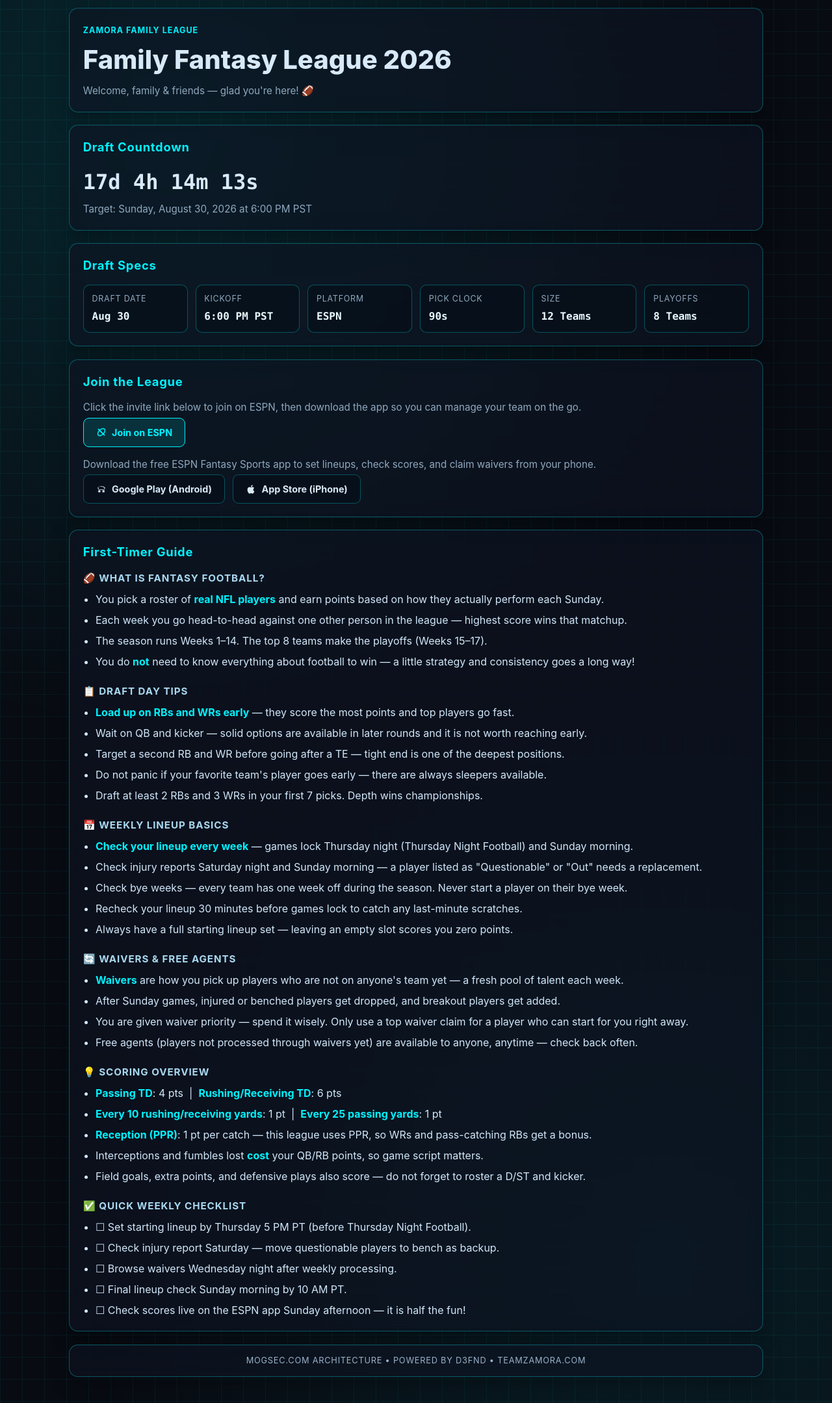
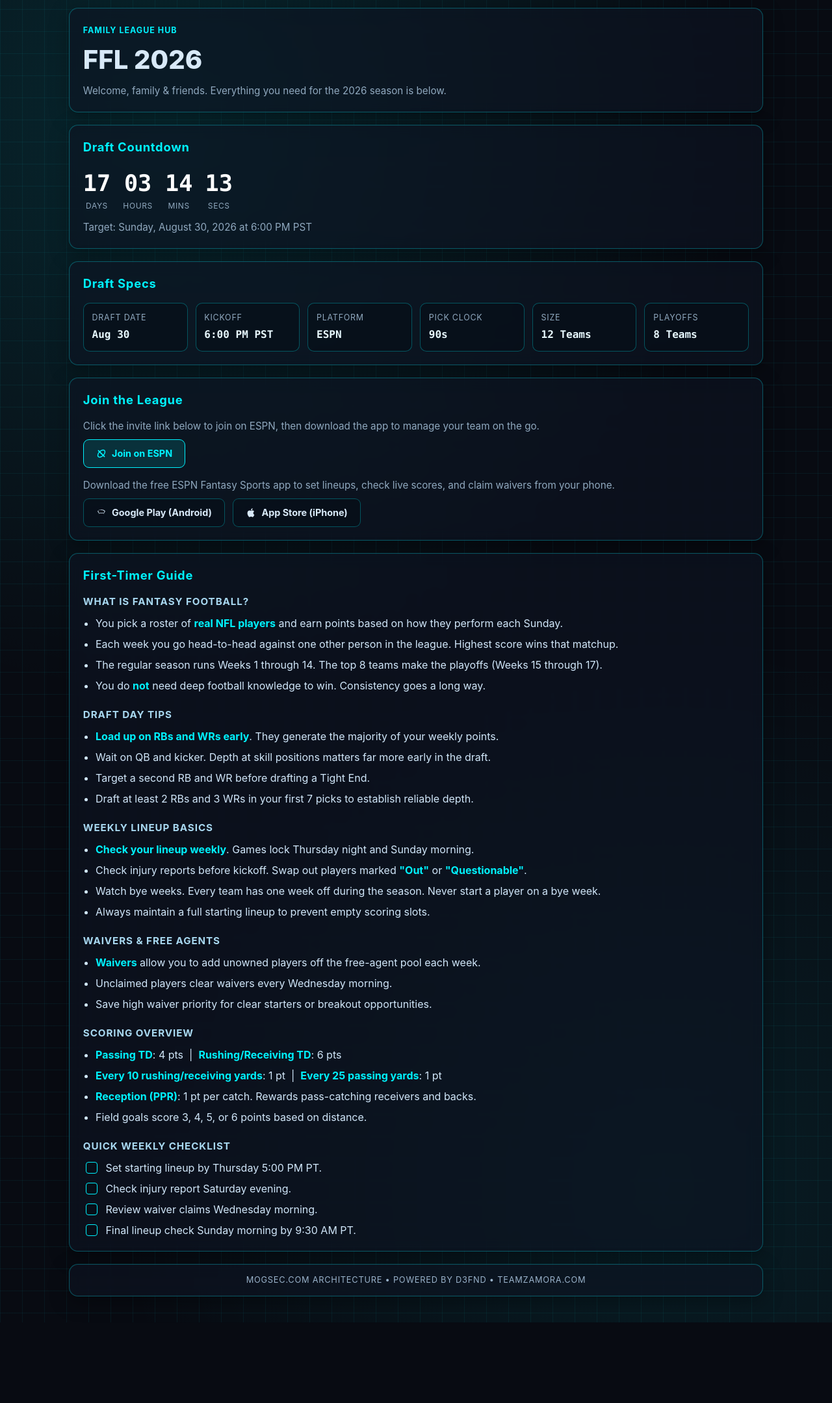
Before and after one commit to D3FND/fantasy-football-site-src, a plain HTML site: page docs/index.html in a window 1280 px wide. Shown: the part 20-2179 px from the top of the page at 65% size. After the commit the page ends 2055 px from the top, so only its background shows below. Drawn offline with Linux system fonts and the light colour scheme.

Commit message:
Update title and enhance countdown timer display

```diff
--- a/docs/index.html
+++ b/docs/index.html
@@ -3,7 +3,7 @@
 <head>
   <meta charset="UTF-8" />
   <meta name="viewport" content="width=device-width, initial-scale=1.0" />
-  <title>Family Fantasy League 2026 | Zamora Family</title>
+  <title>Family Fantasy Football League 2026</title>
   <style>
     :root {
       --bg: #080b12;
@@ -88,15 +88,34 @@
       letter-spacing: 0.04em;
     }
 
-    #countdown-value {
+    .timer-grid {
+      display: flex;
+      gap: 1.2rem;
+      margin-top: 0.5rem;
+    }
+
+    .timer-block {
+      display: flex;
+      flex-direction: column;
+      align-items: center;
+    }
+
+    .timer-val {
       font-family: ui-monospace, SFMono-Regular, Menlo, Monaco, Consolas, "Liberation Mono", "Courier New", monospace;
-      font-size: clamp(1.2rem, 4.2vw, 2rem);
+      font-size: clamp(1.5rem, 4vw, 2.2rem);
       font-weight: 700;
-      margin: 0.2rem 0 0;
+      color: #ffffff;
+    }
+
+    .timer-unit {
+      font-size: 0.75rem;
+      color: var(--muted);
+      text-transform: uppercase;
+      letter-spacing: 0.05em;
     }
 
     #countdown-note {
-      margin: 0.45rem 0 0;
+      margin: 0.8rem 0 0;
       color: var(--muted);
       font-size: 0.95rem;
     }
@@ -135,7 +154,6 @@
       color: #e8f9ff;
     }
 
-    /* Join section */
     .join {
       padding: 1.25rem 1.3rem;
     }
@@ -146,7 +164,7 @@
     }
 
     .join-desc {
-      margin: 0 0 0.25rem;
+      margin: 0 0 0.5rem;
       color: var(--muted);
       font-size: 0.95rem;
     }
@@ -195,7 +213,6 @@
       flex-shrink: 0;
     }
 
-    /* Guide section */
     .guide {
       padding: 1.25rem 1.3rem;
     }
@@ -229,6 +246,54 @@
       color: var(--accent);
     }
 
+    /* Interactive Checklist Styling */
+    .checklist-ul {
+      list-style: none !important;
+      padding-left: 0 !important;
+    }
+
+    .check-item {
+      display: flex;
+      align-items: center;
+      gap: 0.6rem;
+      cursor: pointer;
+      user-select: none;
+    }
+
+    .check-item input[type="checkbox"] {
+      appearance: none;
+      -webkit-appearance: none;
+      width: 18px;
+      height: 18px;
+      border: 1px solid var(--accent);
+      border-radius: 4px;
+      background: rgba(5, 15, 23, 0.62);
+      cursor: pointer;
+      position: relative;
+      flex-shrink: 0;
+    }
+
+    .check-item input[type="checkbox"]:checked {
+      background: var(--accent);
+    }
+
+    .check-item input[type="checkbox"]:checked::after {
+      content: '';
+      position: absolute;
+      left: 5px;
+      top: 2px;
+      width: 4px;
+      height: 8px;
+      border: solid #080b12;
+      border-width: 0 2px 2px 0;
+      transform: rotate(45deg);
+    }
+
+    .check-item input[type="checkbox"]:checked + span {
+      text-decoration: line-through;
+      color: var(--muted);
+    }
+
     footer {
       text-align: center;
       padding: 0.9rem 1rem;
@@ -242,14 +307,19 @@
 <body>
   <main class="portal">
     <header class="glass">
-      <div class="tag">ZAMORA FAMILY LEAGUE</div>
-      <h1>Family Fantasy League 2026</h1>
-      <p class="header-sub">Welcome, family &amp; friends — glad you're here! 🏈</p>
+      <div class="tag">FAMILY LEAGUE HUB</div>
+      <h1>FFL 2026</h1>
+      <p class="header-sub">Welcome, family &amp; friends. Everything you need for the 2026 season is below.</p>
     </header>
 
     <section class="countdown glass" aria-labelledby="countdown-heading">
       <h2 id="countdown-heading">Draft Countdown</h2>
-      <p id="countdown-value" aria-live="polite">Loading timer...</p>
+      <div class="timer-grid" id="timer-container" aria-live="polite">
+        <div class="timer-block"><span class="timer-val" id="d-val">00</span><span class="timer-unit">Days</span></div>
+        <div class="timer-block"><span class="timer-val" id="h-val">00</span><span class="timer-unit">Hours</span></div>
+        <div class="timer-block"><span class="timer-val" id="m-val">00</span><span class="timer-unit">Mins</span></div>
+        <div class="timer-block"><span class="timer-val" id="s-val">00</span><span class="timer-unit">Secs</span></div>
+      </div>
       <p id="countdown-note">Target: Sunday, August 30, 2026 at 6:00 PM PST</p>
     </section>
 
@@ -269,25 +339,22 @@
       <h2 id="join-heading">Join the League</h2>
       <div class="join-body">
         <div>
-          <p class="join-desc">Click the invite link below to join on ESPN, then download the app so you can manage your team on the go.</p>
+          <p class="join-desc">Click the invite link below to join on ESPN, then download the app to manage your team on the go.</p>
           <div class="btn-row">
             <a class="btn btn-primary" href="https://fantasy.espn.com/football/league/join?leagueId=1901019533&inviteId=62def108-1768-4e2f-82d4-c03c1a91d680" target="_blank" rel="noopener noreferrer">
-              <!-- football icon -->
               <svg width="16" height="16" viewBox="0 0 24 24" fill="none" stroke="currentColor" stroke-width="2.2" stroke-linecap="round" stroke-linejoin="round" aria-hidden="true"><ellipse cx="12" cy="12" rx="10" ry="6" transform="rotate(-45 12 12)"/><line x1="5.5" y1="5.5" x2="18.5" y2="18.5"/><line x1="12" y1="2" x2="12" y2="22" transform="rotate(-45 12 12)"/></svg>
               Join on ESPN
             </a>
           </div>
         </div>
         <div>
-          <p class="join-desc">Download the free ESPN Fantasy Sports app to set lineups, check scores, and claim waivers from your phone.</p>
+          <p class="join-desc">Download the free ESPN Fantasy Sports app to set lineups, check live scores, and claim waivers from your phone.</p>
           <div class="btn-row">
             <a class="btn btn-store" href="https://play.google.com/store/apps/details?id=com.espn.fantasy.lm.football" target="_blank" rel="noopener noreferrer">
-              <!-- android icon -->
-              <svg width="16" height="16" viewBox="0 0 24 24" fill="currentColor" aria-hidden="true"><path d="M17.523 15.341a.6.6 0 1 0 0-1.2.6.6 0 0 0 0 1.2zm-11.046 0a.6.6 0 1 0 0-1.2.6.6 0 0 0 0 1.2zM3.184 8.4l1.56 3.12A2.4 2.4 0 0 0 7.2 13.2h9.6a2.4 2.4 0 0 0 2.456-1.68l1.56-3.12A9.6 9.6 0 0 0 12 4.8a9.6 9.6 0 0 0-8.816 3.6zm1.632-1.32A8.4 8.4 0 0 1 12 6a8.4 8.4 0 0 1 7.184 3.08L17.8 12H6.2L4.816 7.08zM7.2 14.4v3.6a1.2 1.2 0 0 0 2.4 0v-3.6H7.2zm7.2 0v3.6a1.2 1.2 0 0 0 2.4 0v-3.6h-2.4zM4.8 14.4v3.6a1.2 1.2 0 0 0 2.4 0v-3.6H4.8zm12 0v3.6a1.2 1.2 0 0 0 2.4 0v-3.6h-2.4z"/></svg>
+              <svg width="16" height="16" viewBox="0 0 24 24" fill="currentColor" aria-hidden="true"><path d="M17.523 15.341a.6.6 0 1 0 0-1.2.6.6 0 0 0 0 1.2zm-11.046 0a.6.6 0 1 0 0-1.2.6.6 0 0 0 0 1.2zM3.184 8.4l1.56 3.12A2.4 2.4 0 0 0 7.2 13.2h9.6a2.4 2.4 0 0 0 2.456-1.68l1.56-3.12A9.6 9.6 0 0 0 12 4.8a9.6 9.6 0 0 0-8.816 3.6zm1.632-1.32A8.4 8.4 0 0 1 12 6a8.4 8.4 0 0 1 7.184 3.08L17.8 12H6.2L4.816 7.08z"/></svg>
               Google Play (Android)
             </a>
             <a class="btn btn-store" href="https://apps.apple.com/us/app/espn-fantasy-sports-more/id555376968" target="_blank" rel="noopener noreferrer">
-              <!-- apple icon -->
               <svg width="16" height="16" viewBox="0 0 24 24" fill="currentColor" aria-hidden="true"><path d="M18.71 19.5c-.83 1.24-1.71 2.45-3.05 2.47-1.34.03-1.77-.79-3.29-.79-1.53 0-2 .77-3.27.82-1.31.05-2.3-1.32-3.14-2.53C4.25 17 2.94 12.45 4.7 9.39c.87-1.52 2.43-2.48 4.12-2.51 1.28-.02 2.5.87 3.29.87.78 0 2.26-1.07 3.8-.91.65.03 2.47.26 3.64 1.98-.09.06-2.17 1.28-2.15 3.81.03 3.02 2.65 4.03 2.68 4.04-.03.07-.42 1.44-1.38 2.83M13 3.5c.73-.83 1.94-1.46 2.94-1.5.13 1.17-.34 2.35-1.04 3.19-.69.85-1.83 1.51-2.95 1.42-.15-1.15.41-2.35 1.05-3.11z"/></svg>
               App Store (iPhone)
             </a>
@@ -299,71 +366,64 @@
     <section class="guide glass" aria-labelledby="guide-heading">
       <h2 id="guide-heading">First-Timer Guide</h2>
       <div class="guide-sections">
-
         <div class="guide-section">
-          <h3>🏈 What Is Fantasy Football?</h3>
+          <h3>What Is Fantasy Football?</h3>
           <ul>
-            <li>You pick a roster of <strong>real NFL players</strong> and earn points based on how they actually perform each Sunday.</li>
-            <li>Each week you go head-to-head against one other person in the league — highest score wins that matchup.</li>
-            <li>The season runs Weeks 1–14. The top 8 teams make the playoffs (Weeks 15–17).</li>
-            <li>You do <strong>not</strong> need to know everything about football to win — a little strategy and consistency goes a long way!</li>
+            <li>You pick a roster of <strong>real NFL players</strong> and earn points based on how they perform each Sunday.</li>
+            <li>Each week you go head-to-head against one other person in the league. Highest score wins that matchup.</li>
+            <li>The regular season runs Weeks 1 through 14. The top 8 teams make the playoffs (Weeks 15 through 17).</li>
+            <li>You do <strong>not</strong> need deep football knowledge to win. Consistency goes a long way.</li>
           </ul>
         </div>
 
         <div class="guide-section">
-          <h3>📋 Draft Day Tips</h3>
+          <h3>Draft Day Tips</h3>
           <ul>
-            <li><strong>Load up on RBs and WRs early</strong> — they score the most points and top players go fast.</li>
-            <li>Wait on QB and kicker — solid options are available in later rounds and it is not worth reaching early.</li>
-            <li>Target a second RB and WR before going after a TE — tight end is one of the deepest positions.</li>
-            <li>Do not panic if your favorite team's player goes early — there are always sleepers available.</li>
-            <li>Draft at least 2 RBs and 3 WRs in your first 7 picks. Depth wins championships.</li>
+            <li><strong>Load up on RBs and WRs early</strong>. They generate the majority of your weekly points.</li>
+            <li>Wait on QB and kicker. Depth at skill positions matters far more early in the draft.</li>
+            <li>Target a second RB and WR before drafting a Tight End.</li>
+            <li>Draft at least 2 RBs and 3 WRs in your first 7 picks to establish reliable depth.</li>
           </ul>
         </div>
 
         <div class="guide-section">
-          <h3>📅 Weekly Lineup Basics</h3>
+          <h3>Weekly Lineup Basics</h3>
           <ul>
-            <li><strong>Check your lineup every week</strong> — games lock Thursday night (Thursday Night Football) and Sunday morning.</li>
-            <li>Check injury reports Saturday night and Sunday morning — a player listed as "Questionable" or "Out" needs a replacement.</li>
-            <li>Check bye weeks — every team has one week off during the season. Never start a player on their bye week.</li>
-            <li>Recheck your lineup 30 minutes before games lock to catch any last-minute scratches.</li>
-            <li>Always have a full starting lineup set — leaving an empty slot scores you zero points.</li>
+            <li><strong>Check your lineup weekly</strong>. Games lock Thursday night and Sunday morning.</li>
+            <li>Check injury reports before kickoff. Swap out players marked <strong>"Out"</strong> or <strong>"Questionable"</strong>.</li>
+            <li>Watch bye weeks. Every team has one week off during the season. Never start a player on a bye week.</li>
+            <li>Always maintain a full starting lineup to prevent empty scoring slots.</li>
           </ul>
         </div>
 
         <div class="guide-section">
-          <h3>🔄 Waivers &amp; Free Agents</h3>
+          <h3>Waivers &amp; Free Agents</h3>
           <ul>
-            <li><strong>Waivers</strong> are how you pick up players who are not on anyone's team yet — a fresh pool of talent each week.</li>
-            <li>After Sunday games, injured or benched players get dropped, and breakout players get added.</li>
-            <li>You are given waiver priority — spend it wisely. Only use a top waiver claim for a player who can start for you right away.</li>
-            <li>Free agents (players not processed through waivers yet) are available to anyone, anytime — check back often.</li>
+            <li><strong>Waivers</strong> allow you to add unowned players off the free-agent pool each week.</li>
+            <li>Unclaimed players clear waivers every Wednesday morning.</li>
+            <li>Save high waiver priority for clear starters or breakout opportunities.</li>
           </ul>
         </div>
 
         <div class="guide-section">
-          <h3>💡 Scoring Overview</h3>
+          <h3>Scoring Overview</h3>
           <ul>
             <li><strong>Passing TD</strong>: 4 pts &nbsp;|&nbsp; <strong>Rushing/Receiving TD</strong>: 6 pts</li>
             <li><strong>Every 10 rushing/receiving yards</strong>: 1 pt &nbsp;|&nbsp; <strong>Every 25 passing yards</strong>: 1 pt</li>
-            <li><strong>Reception (PPR)</strong>: 1 pt per catch — this league uses PPR, so WRs and pass-catching RBs get a bonus.</li>
-            <li>Interceptions and fumbles lost <strong>cost</strong> your QB/RB points, so game script matters.</li>
-            <li>Field goals, extra points, and defensive plays also score — do not forget to roster a D/ST and kicker.</li>
+            <li><strong>Reception (PPR)</strong>: 1 pt per catch. Rewards pass-catching receivers and backs.</li>
+            <li>Field goals score 3, 4, 5, or 6 points based on distance.</li>
           </ul>
         </div>
 
         <div class="guide-section">
-          <h3>✅ Quick Weekly Checklist</h3>
-          <ul>
-            <li>☐ Set starting lineup by Thursday 5 PM PT (before Thursday Night Football).</li>
-            <li>☐ Check injury report Saturday — move questionable players to bench as backup.</li>
-            <li>☐ Browse waivers Wednesday night after weekly processing.</li>
-            <li>☐ Final lineup check Sunday morning by 10 AM PT.</li>
-            <li>☐ Check scores live on the ESPN app Sunday afternoon — it is half the fun!</li>
+          <h3>Quick Weekly Checklist</h3>
+          <ul class="checklist-ul">
+            <li><label class="check-item"><input type="checkbox"> <span>Set starting lineup by Thursday 5:00 PM PT.</span></label></li>
+            <li><label class="check-item"><input type="checkbox"> <span>Check injury report Saturday evening.</span></label></li>
+            <li><label class="check-item"><input type="checkbox"> <span>Review waiver claims Wednesday morning.</span></label></li>
+            <li><label class="check-item"><input type="checkbox"> <span>Final lineup check Sunday morning by 9:30 AM PT.</span></label></li>
           </ul>
         </div>
-
       </div>
     </section>
 
@@ -371,15 +431,14 @@
   </main>
 
   <script>
-    const targetTime = new Date('2026-08-30T18:00:00-08:00').getTime();
-    const countdownElement = document.getElementById('countdown-value');
+    const targetTime = new Date('2026-08-30T18:00:00-07:00').getTime();
 
     function renderCountdown() {
       const now = Date.now();
       const distance = targetTime - now;
 
       if (distance <= 0) {
-        countdownElement.textContent = 'Draft is live. Lock in your roster.';
+        document.getElementById('timer-container').innerHTML = '<div style="color: var(--accent); font-family: ui-monospace; font-weight: bold;">// DRAFT IS LIVE</div>';
         return;
       }
 
@@ -388,12 +447,15 @@
       const hour = 60 * minute;
       const day = 24 * hour;
 
-      const days = Math.floor(distance / day);
-      const hours = Math.floor((distance % day) / hour);
-      const minutes = Math.floor((distance % hour) / minute);
-      const seconds = Math.floor((distance % minute) / second);
+      const days = String(Math.floor(distance / day)).padStart(2, '0');
+      const hours = String(Math.floor((distance % day) / hour)).padStart(2, '0');
+      const minutes = String(Math.floor((distance % hour) / minute)).padStart(2, '0');
+      const seconds = String(Math.floor((distance % minute) / second)).padStart(2, '0');
 
-      countdownElement.textContent = `${days}d ${hours}h ${minutes}m ${seconds}s`;
+      document.getElementById('d-val').textContent = days;
+      document.getElementById('h-val').textContent = hours;
+      document.getElementById('m-val').textContent = minutes;
+      document.getElementById('s-val').textContent = seconds;
     }
 
     renderCountdown();
```
